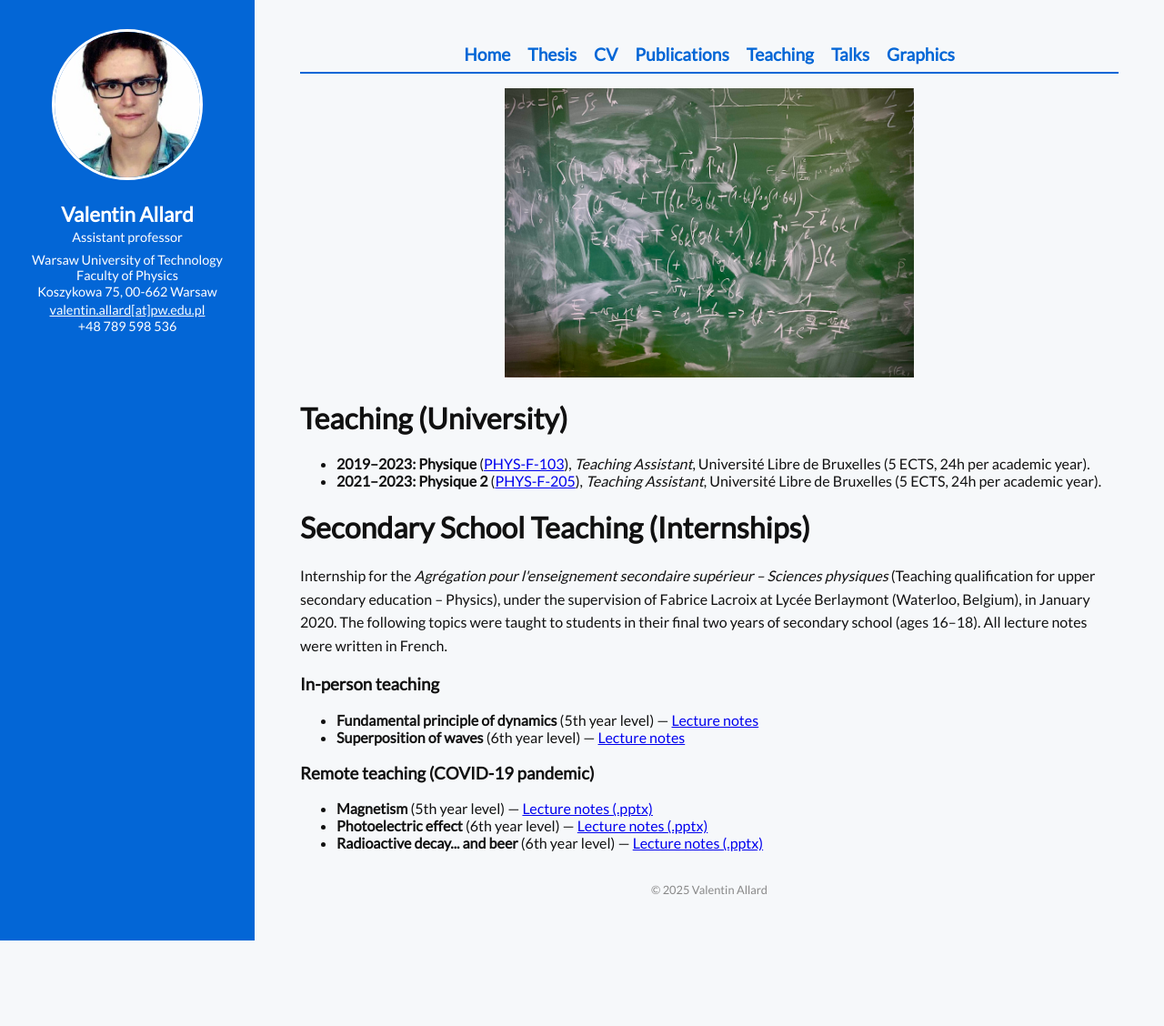
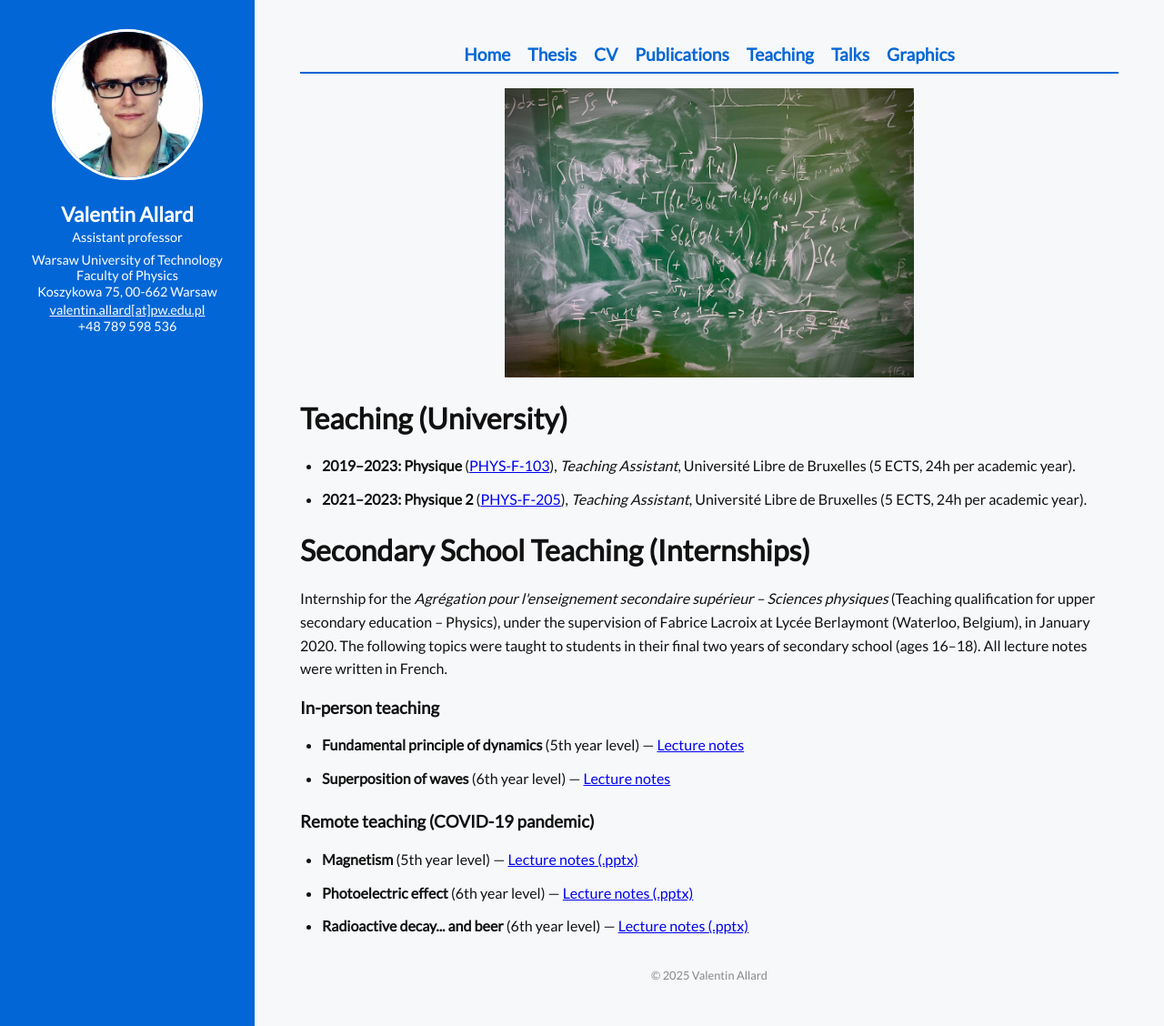
Before and after one commit to V-allard/V-allard.github.io, a Jekyll site: the page built from pages/teaching/index.html, in a window 1280 px wide. Shown: the whole page at 91% size. Built offline with Jekyll 4.4.1, drawn with Linux system fonts in a browser that asks for light colours; before the commit the page ends 1034 px from its top, so only the background shows below that.

Commit message:
Update default.html

```diff
--- a/_layouts/default.html
+++ b/_layouts/default.html
@@ -138,6 +138,17 @@
         font-size: 1.1rem;
       }
     }
+
+  /* Espacement des listes sur tout le site */
+ul {
+    padding-left: 1.5rem; /* décale les puces */
+    margin-bottom: 1.5rem; /* espace sous la liste */
+}
+
+li {
+    margin-bottom: 0.8rem; /* espace entre chaque élément de la liste */
+    line-height: 1.5;      /* rend le texte plus lisible */
+}
   </style>
 </head>
 
```
